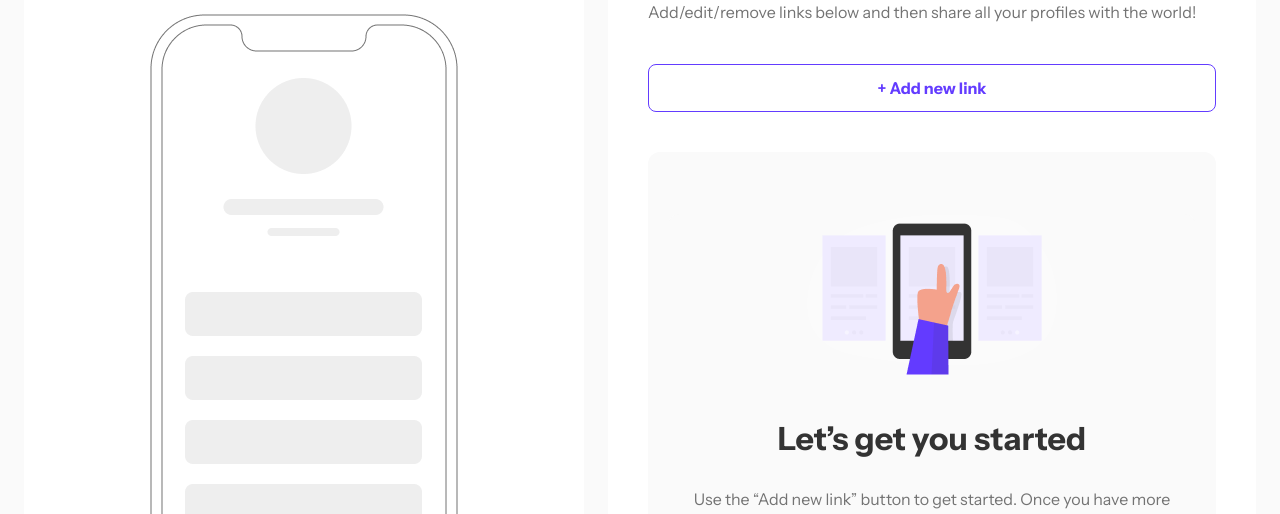
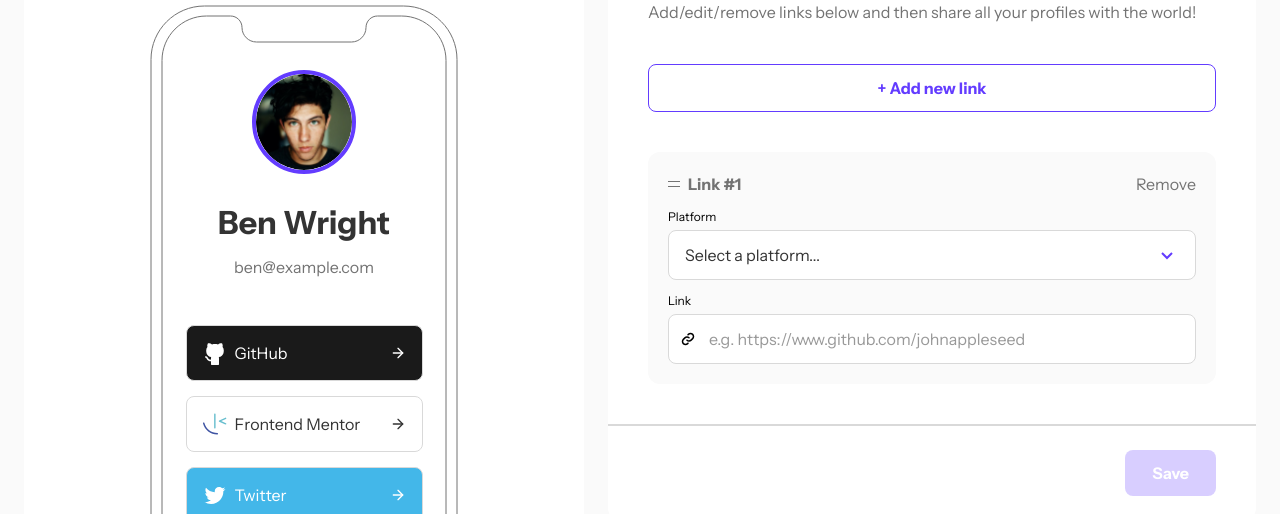
Before and after one commit to Praizee/devlinks-hng, a Next.js app: page /links in a window 1280 px wide. Shown: the part 286-800 px from the top of the page. Built offline with nearby package versions, Linux system fonts and the light colour scheme.

Commit message:
feat: phone preview for link and profile

```diff
--- a/app/components/Dashboard/Links.tsx
+++ b/app/components/Dashboard/Links.tsx
@@ -1,12 +1,11 @@
 import { BaseLayout } from "@/app/_layouts";
 import Image from "next/image";
 
-import Preview from "@/public/assets/images/preview-section.png";
-import Preview1 from "@/public/assets/images/preview-frame-1.png";
-import Preview2 from "@/public/assets/images/preview-frame-2.png";
+import Preview from "@/public/assets/svg/mobile-preview.svg";
 import GetStarted from "@/public/assets/images/get-started.png";
 import LinkIcon from "@/public/assets/svg/LinkIcon";
-import { CustomSelect } from "@/app/components/common";
+import Avatar from "@/public/assets/images/avatar.jpeg";
+import { CustomSelect, PlatformLinks } from "@/app/components/common";
 
 const NewLink = () => {
   return (
@@ -53,7 +52,7 @@ const NewLink = () => {
             placeholder="e.g. https://www.github.com/johnappleseed"
             required
             autoComplete="off"
-            className="w-full pl-10 px-[16px] py-[12px] text-base text-gray placeholder:text-gray placeholder:opacity-[0.5] bg-transparent outline-none border focus:border-primary focus:shadow-input rounded"
+            className="w-full pl-10 px-[16px] py-[12px] text-base text-gray placeholder:text-gray placeholder:opacity-[0.5] bg-white outline-none border focus:border-primary focus:shadow-input rounded"
           />
         </span>
       </div>
@@ -87,30 +86,54 @@ const Links = () => {
     <BaseLayout>
       <section className="flex flex-col lg:flex-row gap-[24px]">
         <div className="hidden lg:flex justify-center items-center bg-white w-full max-w-[560px] lg:min-h-[834px] p-[24px] rounded-[12px]">
+          <div className="relative flex justify-center items-center">
             <Image src={Preview} alt="Phone Preview" className="select-none" />
-          {/* <div className="relative">
-            <div className="relative">
+
+            <div className="flex flex-col gap-[46px] absolute bottom-8">
+              {/* profile image and details skeleton */}
+              {/* <div className="flex flex-col gap-[25px] items-center justify-center animate-pulse">
+                <div className="rounded-full size-[104px] bg-gray-400" />
+                <div className="flex flex-col gap-[13px] items-center w-max mx-auto">
+                  <span className="h-[26px] w-[160px] rounded bg-gray-400" />
+                  <span className="h-[18px] w-[72px] rounded bg-gray-400" />
+                </div>
+              </div> */}
+
+              {/* actual profile image and links */}
+              <div className="flex flex-col gap-[25px] items-center justify-center text-center">
+                <div className="rounded-full border-4 border-primary size-[104px] overflow-hidden">
                   <Image
-                src={Preview2}
-                alt="Phone Preview Frame"
-                className="select-none"
+                    src={Avatar}
+                    alt="Avatar"
+                    placeholder="blur"
+                    className="w-full h-full object-cover rounded-full"
                   />
-              <span className="absolute top- inset-3">
-                <Image
-                  src={Preview1}
-                  alt="Phone Preview Frame"
-                  className="select-none"
-                />
+                </div>
+
+                <span className="flex flex-col gap-[8px]">
+                  <h2 className="text-[32px] font-bold leading-[48px] text-gray">
+                    Ben Wright
+                  </h2>
+                  <p className="text-gray-100">ben@example.com</p>
                 </span>
               </div>
 
-            <div className="flex flex-col gap-[56px]max-w-[237px] border-2 h-[514px] absolute w-full top-0 inset-1">
-              <div className="flex flex-col gap-[25px]">
-                <span className="flex flex-col gap-[13px] max-w-[160px]"></span>
+              {/* platform links skeleton */}
+              {/* <div className="flex flex-col gap-[15px] max-h-[280px] overflow-scroll animate-pulse pb-8">
+                <div className="w-[237px] h-[44px] rounded bg-gray-400" />
+                <div className="w-[237px] h-[44px] rounded bg-gray-400" />
+                <div className="w-[237px] h-[44px] rounded bg-gray-400" />
+                <div className="w-[237px] h-[44px] rounded bg-gray-400" />
+                <div className="w-[237px] h-[44px] rounded bg-gray-400" />
+                <div className="w-[237px] h-[44px] rounded bg-gray-400" />
+              </div> */}
+
+              {/* actual platform links */}
+              <div className="flex flex-col gap-[15px] max-h-[280px] overflow-scroll">
+                <PlatformLinks />
               </div>
-              <div className="flex flex-col gap-[20px]"></div>
             </div>
-          </div> */}
+          </div>
         </div>
 
         <div className="flex flex-col divide-y-2 w-full">
@@ -132,10 +155,10 @@ const Links = () => {
             </button>
 
             {/* Let's get you started */}
-            <GetYouStarted />
+            {/* <GetYouStarted /> */}
 
             {/* Add new link */}
-            {/* <NewLink /> */}
+            <NewLink />
           </div>
 
           <div className="flex md:justify-end bg-white w-full p-[16px] md:py-[24px] md:px-[40px] lg:min-h-[94px] rounded-b-[12px]">
--- a/app/components/Dashboard/Profile.tsx
+++ b/app/components/Dashboard/Profile.tsx
@@ -1,41 +1,64 @@
 import { BaseLayout } from "@/app/_layouts";
 import Image from "next/image";
 
-import Preview from "@/public/assets/images/preview-section.png";
-import Preview1 from "@/public/assets/images/preview-frame-1.png";
-import Preview2 from "@/public/assets/images/preview-frame-2.png";
-import GetStarted from "@/public/assets/images/get-started.png";
+import Preview from "@/public/assets/svg/mobile-preview.svg";
 import ImageIcon from "@/public/assets/svg/ImageIcon";
+import Avatar from "@/public/assets/images/avatar.jpeg";
+import { PlatformLinks } from "@/app/components/common";
 
 const Profile = () => {
   return (
     <BaseLayout>
       <section className="flex flex-col lg:flex-row gap-[24px]">
-        <div className="hidden lg:flex justify-center items-center bg-white w-full lg:max-w-[440px] xl:max-w-[560px] lg:min-h-[834px] p-[24px] rounded-[12px]">
+        <div className="hidden lg:flex justify-center items-center bg-white w-full max-w-[560px] lg:min-h-[834px] p-[24px] rounded-[12px]">
+          <div className="relative flex justify-center items-center">
             <Image src={Preview} alt="Phone Preview" className="select-none" />
-          {/* <div className="relative">
-            <div className="relative">
+
+            <div className="flex flex-col gap-[46px] absolute bottom-8">
+              {/* profile image and details skeleton */}
+              {/* <div className="flex flex-col gap-[25px] items-center justify-center animate-pulse">
+                <div className="rounded-full size-[104px] bg-gray-400" />
+                <div className="flex flex-col gap-[13px] items-center w-max mx-auto">
+                  <span className="h-[26px] w-[160px] rounded bg-gray-400" />
+                  <span className="h-[18px] w-[72px] rounded bg-gray-400" />
+                </div>
+              </div> */}
+
+              {/* actual profile image and links */}
+              <div className="flex flex-col gap-[25px] items-center justify-center text-center">
+                <div className="rounded-full border-4 border-primary size-[104px] overflow-hidden">
                   <Image
-                src={Preview2}
-                alt="Phone Preview Frame"
-                className="select-none"
+                    src={Avatar}
+                    alt="Avatar"
+                    placeholder="blur"
+                    className="w-full h-full object-cover rounded-full"
                   />
-              <span className="absolute top- inset-3">
-                <Image
-                  src={Preview1}
-                  alt="Phone Preview Frame"
-                  className="select-none"
-                />
+                </div>
+
+                <span className="flex flex-col gap-[8px]">
+                  <h2 className="text-[32px] font-bold leading-[48px] text-gray">
+                    Ben Wright
+                  </h2>
+                  <p className="text-gray-100">ben@example.com</p>
                 </span>
               </div>
 
-            <div className="flex flex-col gap-[56px]max-w-[237px] border-2 h-[514px] absolute w-full top-0 inset-1">
-              <div className="flex flex-col gap-[25px]">
-                <span className="flex flex-col gap-[13px] max-w-[160px]"></span>
+              {/* platform links skeleton */}
+              {/* <div className="flex flex-col gap-[15px] max-h-[280px] overflow-scroll animate-pulse pb-8">
+                <div className="w-[237px] h-[44px] rounded bg-gray-400" />
+                <div className="w-[237px] h-[44px] rounded bg-gray-400" />
+                <div className="w-[237px] h-[44px] rounded bg-gray-400" />
+                <div className="w-[237px] h-[44px] rounded bg-gray-400" />
+                <div className="w-[237px] h-[44px] rounded bg-gray-400" />
+                <div className="w-[237px] h-[44px] rounded bg-gray-400" />
+              </div> */}
+
+              {/* actual platform links */}
+              <div className="flex flex-col gap-[15px] max-h-[280px] overflow-scroll">
+                <PlatformLinks />
               </div>
-              <div className="flex flex-col gap-[20px]"></div>
             </div>
-          </div> */}
+          </div>
         </div>
 
         <form className="flex flex-col divide-y-2 w-full">
```
Lines whose indentation alone changed are shown as unchanged.
